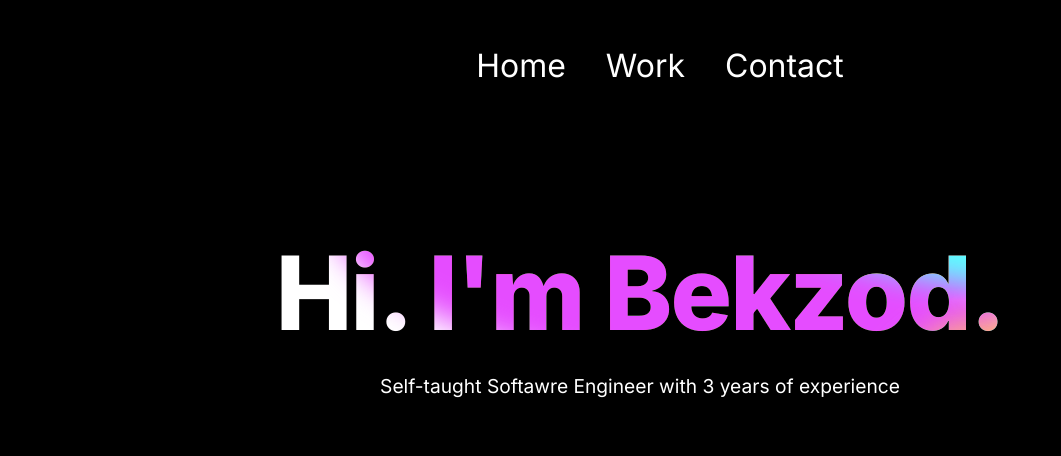
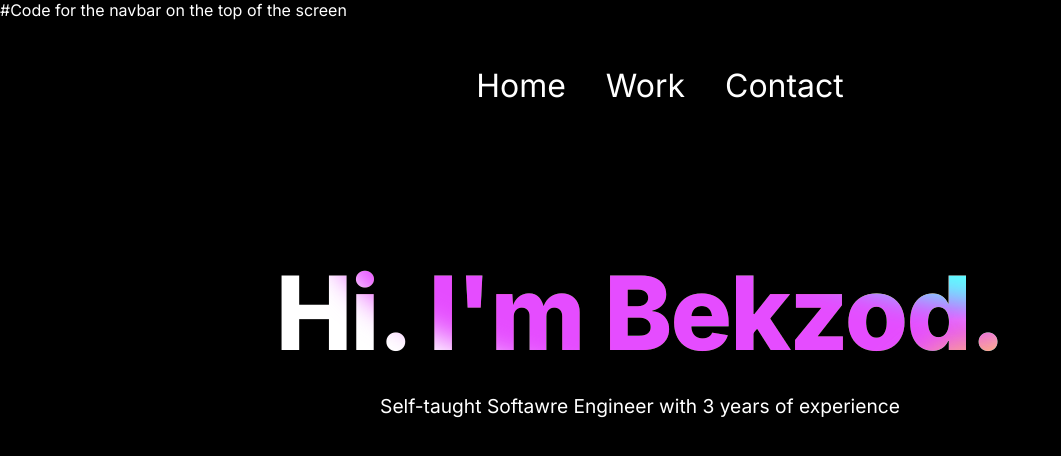
Before and after one commit to begzod03/usmanov2.0, a plain HTML site: page index.html in a window 1280 px wide. Shown: the top 456 px of the page, without its empty margins (0-1061 px from the left). Drawn offline with Linux system fonts and the light colour scheme.

Commit message:
Update index.html

```diff
--- a/index.html
+++ b/index.html
@@ -8,6 +8,8 @@
 </head>
 <body>
 
+
+    #Code for the navbar on the top of the screen
     <div class="content-navbar">
         <ul>
             <li><a id="navbar-home">Home</a></li>
```
